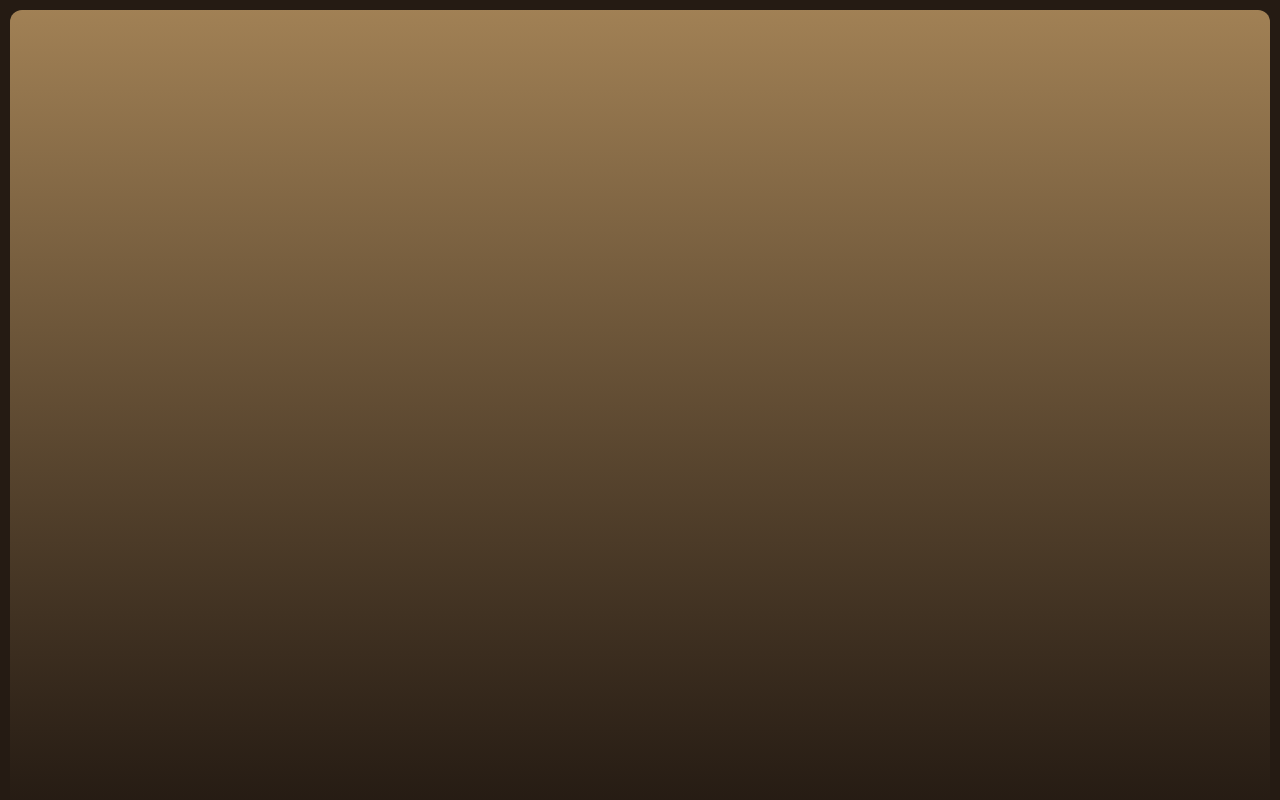
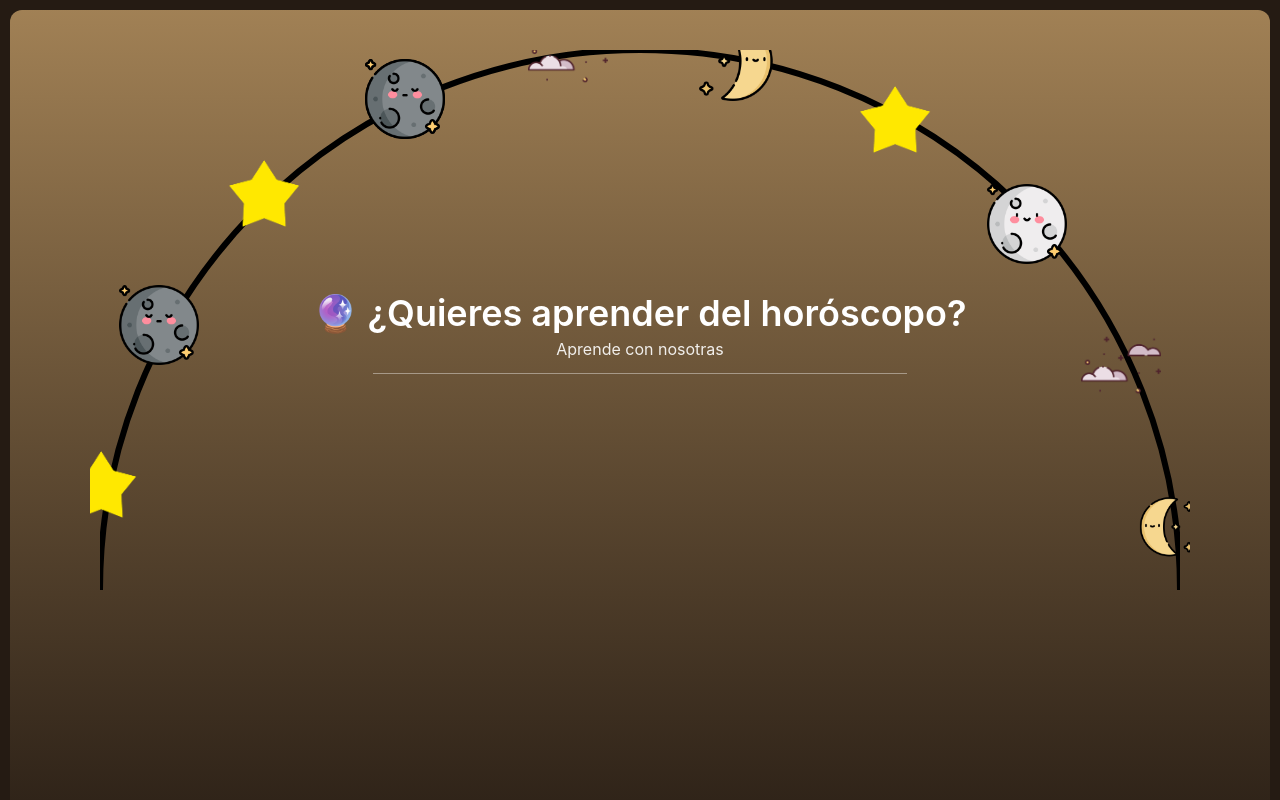
Before and after one commit to priscelis/astrology-page, a React (Vite) app: page / in a window 1280 px wide. Shown: the top 800 px of the page. Built offline with nearby package versions, Linux system fonts and the light colour scheme.

Commit message:
feat: add carousel component to home

```diff
--- a/src/components/Carousel/SemiCircleCarousel.jsx
+++ b/src/components/Carousel/SemiCircleCarousel.jsx
@@ -1,98 +1,151 @@
 import { useEffect, useRef, useState } from "react";
-import clouds1 from "./images-carrousel/clouds1.png"
+import clouds1 from "./images-carrousel/clouds1.png";
 import clouds2 from "./images-carrousel/clouds2.png";
 import lunacreciente1 from "./images-carrousel/lunacreciente1.png";
 import lunacreciente2 from "./images-carrousel/lunacreciente2.png";
-import star1  from "./images-carrousel/star1.png"
-import star2  from "./images-carrousel/star2.png"
-import lunallena from "./images-carrousel/lunallena.png"
-import lunanueva from "./images-carrousel/lunanueva.png"
+import star1 from "./images-carrousel/star1.png";
+import star2 from "./images-carrousel/star2.png";
+import lunallena from "./images-carrousel/lunallena.png";
+import lunanueva from "./images-carrousel/lunanueva.png";
 
-function SemiCircleCarousel() {
-  // Aqui fue donde coloco las fotos, tengo ganas de volverlos variables
+// helpers SVG
+function polarToCartesian(cx, cy, r, angleDeg) {
+  const rad = ((angleDeg - 90) * Math.PI) / 180;
+  return { x: cx + r * Math.cos(rad), y: cy + r * Math.sin(rad) };
+}
+
+function describeArc(cx, cy, r, startAngle, endAngle) {
+  const start = polarToCartesian(cx, cy, r, endAngle);
+  const end = polarToCartesian(cx, cy, r, startAngle);
+  const largeArcFlag = endAngle - startAngle <= 180 ? "0" : "1";
+  return ["M", start.x, start.y, "A", r, r, 0, largeArcFlag, 0, end.x, end.y].join(" ");
+}
+
+export default function SemiCircleCarousel() {
   const photos = [
-    clouds1,
-    clouds2,
-    lunacreciente1,
-    lunacreciente2,
-    star1,
-    star2,
-    lunallena,
-    lunanueva,
+    lunanueva, clouds1, lunacreciente1, star1, lunallena,
+    clouds2, lunacreciente2, star2, lunanueva, star2,
   ];
+  const count = photos.length;
 
-  const miRef = useRef(null); // Para saber el tamaño del circulo
+  const contRef = useRef(null);
+  const [w, setW] = useState(800); // valor inicial para preview
 
-  // Inicializando las medidas
-  // Se guardan las medidas reales de la "arena"
-  const [ancho, setAncho] = useState(0);
-  const [alto, setAlto] = useState(0);
-
-  // para medir la longitud del circulo
+  // medir ancho responsive
   useEffect(() => {
-    const medidas = miRef.current.getBoundingClientRect();
-
-    console.log(medidas.width, medidas.height);
+    const medir = () => setW(contRef.current?.clientWidth ?? 800);
+    medir();
+    const ro = new ResizeObserver(medir);
+    if (contRef.current) ro.observe(contRef.current);
+    window.addEventListener("resize", medir);
+    return () => { ro.disconnect(); window.removeEventListener("resize", medir); };
   }, []);
 
-  // Este es el calculo del centro del circulo
-  const cx = ancho / 2;
-  const cy = alto / 2;
+  // ----------------- PARÁMETROS -----------------
+  const stroke = 6;          // grosor de la línea del arco
+  const padding = 10;
+  const item = 100;           // diámetro del wrapper circular
+  const ring = 1;            // grosor del borde del wrapper (1px porque usamos "border")
+  const speedDegPerSec = 12; // velocidad continua (grados/seg)
 
-  const padding = 70; // Esto es la separacion de los puntos
-  const tamañoPunto = 64;
-  // Calculo del radio del circulo
-  const r = ancho / 2 - padding - tamañoPunto / 2;
+  // radio y centro
+  const R = Math.max(220, Math.min(600, w / 2 - padding));
+  const cx = R, cy = R;
 
-  // para cada posicion
-  const pasitoAngular = 360 / photos.length;
-  const angulo = -90 + index * pasitoAngular;
+  // arco visible superior (para el PATH del SVG)
+  const svgStart = 270; // izquierda
+  const svgEnd = 90;    // derecha
 
+  // separación base entre imágenes (loop continuo perfecto)
+  const spacing = count > 0 ? 180 / count : 0;
 
+  // ----------------- ANIMACIÓN CONTINUA -----------------
+  const [angleOffset, setAngleOffset] = useState(0);
+  const rafRef = useRef(0);
+  const lastRef = useRef(0);
 
+  useEffect(() => {
+    const loop = (t) => {
+      if (!lastRef.current) lastRef.current = t;
+      let dt = (t - lastRef.current) / 1000;
+      lastRef.current = t;
+      if (dt > 0.05) dt = 0.05;               // evita saltos al volver de pestaña
+      setAngleOffset((a) => a + speedDegPerSec * dt);
+      rafRef.current = requestAnimationFrame(loop);
+    };
+    rafRef.current = requestAnimationFrame(loop);
+    return () => cancelAnimationFrame(rafRef.current);
+  }, []);
+
+  // 🔧 CORRECCIÓN: Radio exacto para que los centros de las imágenes estén sobre la línea del arco
+  const rImgs = R; // Los centros de las imágenes van exactamente sobre la línea del arco
+
+  // cantidad de elementos a pintar (copia extra al final para cubrir el borde derecho)
+  const total = count + 1;
 
   return (
-    <>
-      <div
-        className=" m-10
-        relative mx-auto overflow-hidden
-        w-[92vw] max-w-[1500px] aspect-[3/1]
-        grid place-items-center pt-[200px]
-      "
-      >
-        <div ref={miRef} className="absolute md:top-0 w-[100%] h-[300%]">
-          <div
-            className="
-          absolute inset-x-0 top-0
-          w-full h-[300%]
-          rounded-full
-          border border-black/80 md:border-[6px] lg:border-8
-        "
-          />
-          {/*Esto es para los puntos*/}
-          <div id="contenedor-puntos">
-            {photos.map((punto, index) => (
-              <div key={index} class="punto">
-                {punto}
-              </div>
-            ))}
+    <div className="w-full flex justify-center min-h-screen">
+      <div ref={contRef} className="relative w-[92vw] max-w-[1100px]">
+        {/* altura = R -> solo se ve la mitad superior */}
+        <div className="relative overflow-hidden" style={{ height: R }}>
+          {/* arco superior */}
+          <svg
+            className="absolute left-1/2 -translate-x-1/2 top-0"
+            viewBox={`0 0 ${R * 2} ${R}`}
+            width={R * 2}
+            height={R}
+          >
+            <path
+              d={describeArc(cx, cy, R, svgStart, svgEnd)}
+              fill="none"
+              stroke="black"
+              strokeWidth={stroke}
+              strokeLinecap="butt"
+            />
+          </svg>
+
+          {/* imágenes moviéndose de forma CONTINUA en 180° → 0°, con copia extra */}
+          <div className="absolute inset-0">
+            {Array.from({ length: total }).map((_, i) => {
+              const src = photos[i % count];
+              const vis = ((i * spacing + angleOffset) % 180 + 180) % 180;
+              const deg = 180 - vis;
+              const rad = (deg * Math.PI) / 180;
+
+              const x = cx + rImgs * Math.cos(rad);
+              const y = cy - rImgs * Math.sin(rad);
+
+              return (
+                <div
+                  key={`${src}-${i}`}
+                  className="absolute flex items-center justify-center"
+                  style={{
+                    left: x,
+                    top: y,
+                    width: item,
+                    height: item,
+                    transform: "translate(-50%, -50%)",
+                  }}
+                >
+                  <img
+                    src={src}
+                    alt=""
+                    className="w-[80%] h-[80%] object-contain"
+                    draggable={false}
+                  />
+                </div>
+              );
+            })}
           </div>
 
-
-          {/* Contenido centrado dentro del semicírculo */}
-          <div className="relative z-10 text-center px-4">
-            <h2 className="text-white text-2xl sm:text-3xl md:text-4xl font-semibold">
-              🔮¿Quieres aprender del horóscopo?
-            </h2>
-            <p className="text-white/90 text-sm sm:text-base md:text-lg mt-1">
-              Aprende con nosotras
-            </p>
-            <hr className="mt-3 sm:mt-4 border-t border-white/40 w-2/3 sm:w-1/2 mx-auto" />
+          {/* texto dentro del arco */}
+          <div className="absolute left-0 right-0 text-center px-4" style={{ top: R * 0.45 }}>
+            <h2 className="text-white text-3xl md:text-4xl font-semibold">🔮 ¿Quieres aprender del horóscopo?</h2>
+            <p className="text-white/90 mt-1">Aprende con nosotras</p>
+            <hr className="mt-3 border-t border-white/40 w-1/2 mx-auto" />
           </div>
         </div>
       </div>
-    </>
+    </div>
   );
 }
-
-export default SemiCircleCarousel;
--- a/src/pages/Home.jsx
+++ b/src/pages/Home.jsx
@@ -1,9 +1,9 @@
-
+import SemiCircleCarousel from "../components/Carousel/SemiCircleCarousel"
 
 const Home = () => {
   return (
     <>
-
+   <SemiCircleCarousel/>
 
 
 
--- a/src/router/AstroRouter.jsx
+++ b/src/router/AstroRouter.jsx
@@ -3,7 +3,7 @@ import { createBrowserRouter} from 'react-router-dom'
 import Layout from "../layout/Layout";
 import Home from "../pages/Home";
 import Options from "../pages/Options";
-import SemiCircleCarousel from '../components/Carousel/SemiCircleCarousel';
+
 
 const AstroRouter = createBrowserRouter([
   {
@@ -17,10 +17,6 @@ const AstroRouter = createBrowserRouter([
       {
         path: "/options",
         element: <Options />,
-      },
-      {
-        path: "/rueda",
-        element: <SemiCircleCarousel/>
       }
     ],
   },
```
Also changed, not shown: src/pages/FirstOption.jsx (added, +12 -0 lines).
